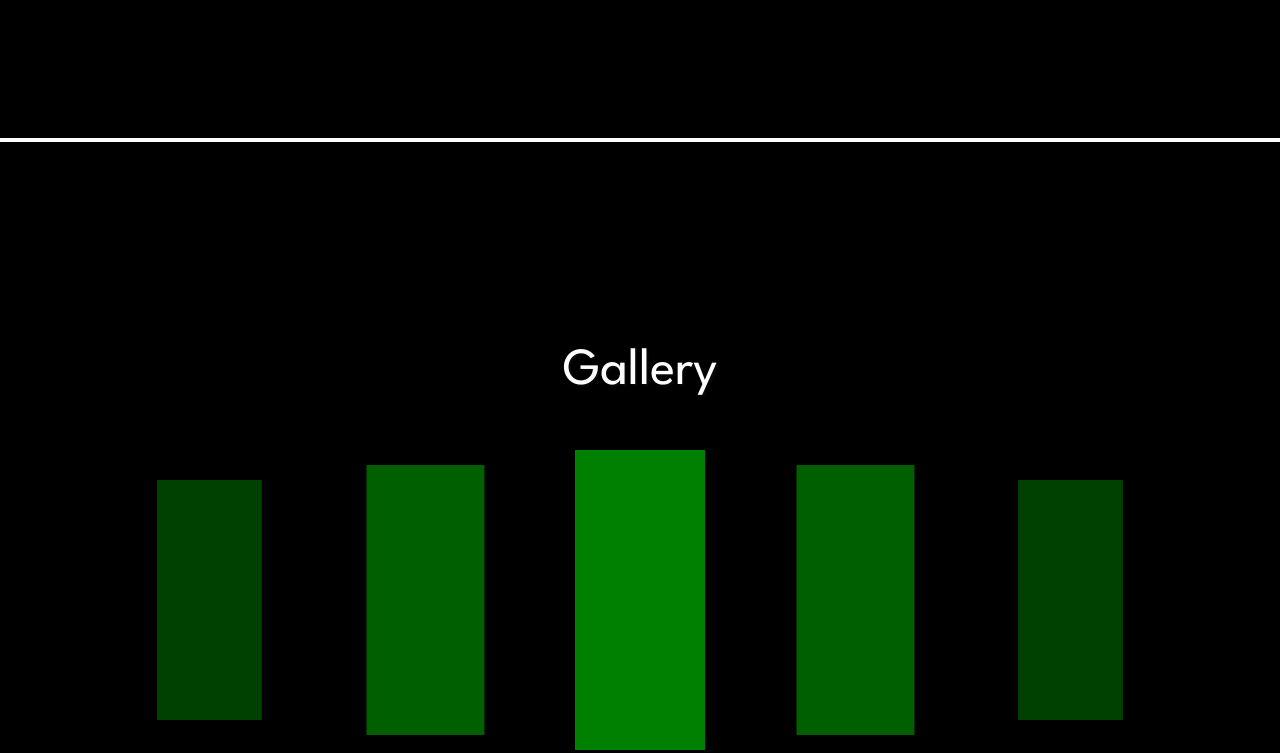
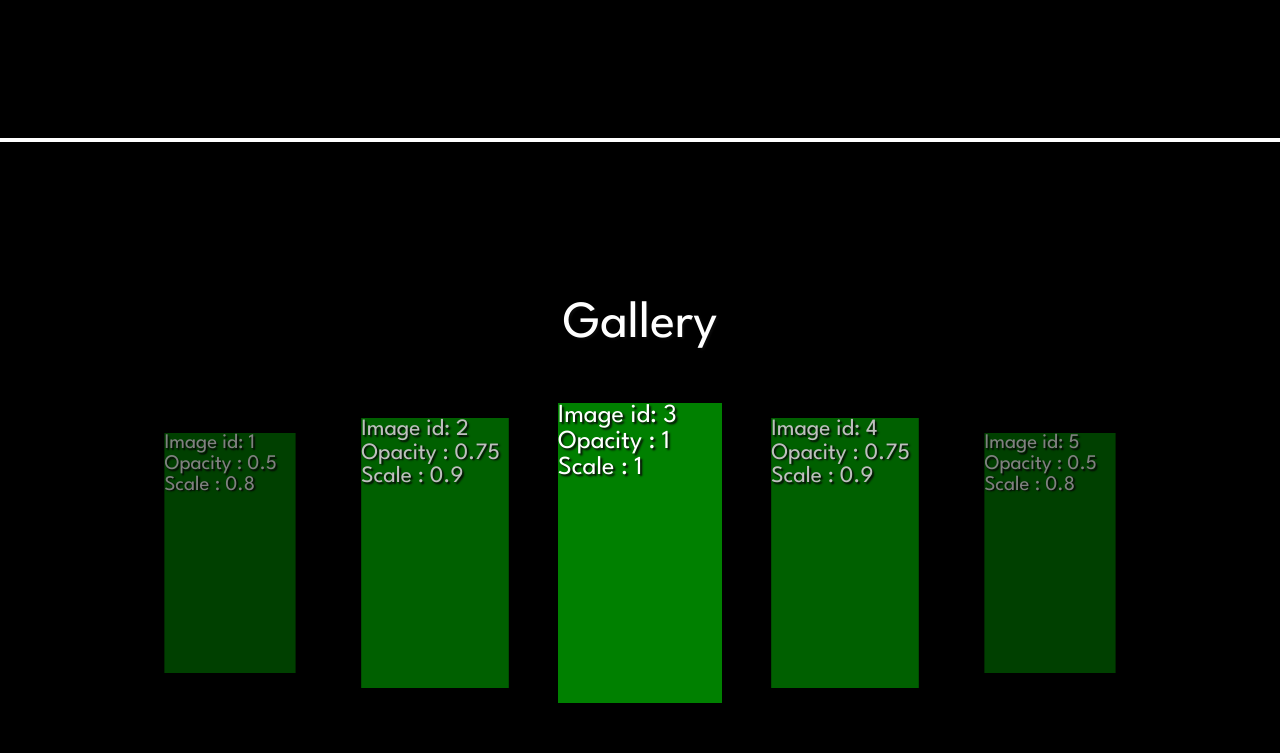
Before and after one commit to MateuszJankowski02/BolekPortfolio, a Nuxt app: page / in a window 1280 px wide. Shown: the part 2027-2780 px from the top of the page. Built offline with nearby package versions, Linux system fonts and the light colour scheme; no server answers; the database is empty.

Commit message:
Added carousel animation

```diff
--- a/app.vue
+++ b/app.vue
@@ -10,6 +10,9 @@ async function getCountries() {
 onMounted(() => {
   getCountries()
 })
+
+
+
 </script>
 
 <template>
--- a/components/Button.vue
+++ b/components/Button.vue
@@ -1,9 +1,3 @@
-<template>
-    <div class="button">
-        {{ buttonTitle }}
-    </div>
-</template>
-
 <script>
 export default {
   props: {
@@ -11,15 +5,20 @@ export default {
   },
 };
 </script>
-
+<template>
+    <div class="button">
+        {{ buttonTitle }}
+    </div>
+</template>
 <style lang="scss" scoped>
 .button{
     width: clamp(6rem,7rem,8rem);
     height: 2.5rem;
-    border: 1px black solid;
+    border: 1px white solid;
     display: flex;
     align-items: center;
     justify-content: center;
     letter-spacing: 2px;
+    cursor: pointer;
 }
 </style>
--- a/components/Contact.vue
+++ b/components/Contact.vue
@@ -1,3 +1,8 @@
+<script>
+  export default {
+
+  }
+</script>
 <template>
     <div class="section">
         <div class="contact-wrapper">
@@ -26,10 +31,6 @@
         </div>
     </div>
 </template>
-
-<script>
-</script>
-
 <style lang="scss" scoped>
 @use '../assets/styles/abstracts' as *;
 
@@ -41,7 +42,7 @@
     line-height: 1.6rem;
     @media (max-width: 500px) {
         grid-template-rows: 1fr 7fr 7fr;
-        grid-template-columns: 1;
+        grid-template-columns: 1fr;
         .section-heading{
         grid-column-start: 1;
         grid-column-end: span 1;
--- a/components/Gallery.vue
+++ b/components/Gallery.vue
@@ -1,58 +1,111 @@
-<template lang="">
+<script setup>
+const images = reactive([
+  {
+    id: "1",
+    content: "Image1",
+    scale: 0.8,
+    opacity: 0.5
+  },
+  {
+    id: "2",
+    content: "Image2",
+    scale: 0.9,
+    opacity: 0.75
+  },
+  {
+    id: "3",
+    content: "Image3",
+    scale: 1.0,
+    opacity: 1
+  },
+  {
+    id: "4",
+    content: "Image4",
+    scale: 0.9,
+    opacity: 0.75
+  },
+  {
+    id: "5",
+    content: "Image5",
+    scale: 0.8,
+    opacity: 0.5
+  }
+]);
+
+const isAnimating = ref(false);
+
+const swapElements = function() {
+  if (isAnimating.value) return;
+  isAnimating.value = true;
+  console.log(images);
+  images.forEach((image, index) => {
+    if (index === 3 || index === 4) {
+      image.scale = 0.8;
+      image.opacity = 0.5;
+    } else if (index === 0 || index === 2) {
+      image.scale = 0.9;
+      image.opacity = 0.75;
+    } else if (index === 1) {
+      image.scale = 1.0;
+      image.opacity = 1;
+    }
+  });
+  images.unshift(...images.splice(-1));
+  setTimeout(() => {
+    isAnimating.value = false;
+  }, 500);
+};
+</script>
+<template>
     <div class="section">
         <div class="section-content-column">
             <h5 class="section-heading">Gallery</h5>
-            <div class="images">
-                <div class="image-placeholder"></div>
-                <div class="image-placeholder"></div>
-                <div class="image-placeholder"></div>
-                <div class="image-placeholder"></div>
-                <div class="image-placeholder"></div>
-            </div>
+            <transition-group name="list" tag="div" class="images">
+
+              <div
+                  v-for="image in images"
+                  :key="image.id"
+                  class="image-placeholder-wrapper"
+              >
+                <div class="image-placeholder" :style="[{opacity: image.opacity, transform: `scale(${image.scale})`}]">
+                  <p>Image id: {{ image.id }}</p>
+                  <p>Opacity : {{ image.opacity }}</p>
+                  <p>Scale   : {{ image.scale }}</p>
+                </div>
+              </div>
+            </transition-group>
+          <Button buttonTitle="Home" @click="swapElements"/>
         </div>
     </div>
 </template>
-<script>
-export default {
-
-}
-</script>
 <style lang="scss" scoped>
     @use '../assets/styles/abstracts' as *;
     .section-content-column{
         @include flex-center(column);
         gap: 2rem;
     }
+
     .images{
       width: 100%;
-        display: grid;
-        grid-template-columns: repeat(5, 1fr);
-        gap: 2rem;
-        justify-items: center;
+      display: grid;
+      grid-template-columns: repeat(5, 1fr);
+      justify-items: center;
     }
+
     .image-placeholder{
         width: 80%;
         height: 300px;
         background-color: green;
+        transition: transform 500ms, opacity 500ms;
     }
-    .image-placeholder:nth-child(1){
-      scale: 0.8;
-      opacity: 50%;
+    .image-placeholder-wrapper{
+        width: 100%;
+        display: flex;
+        justify-content: center;
     }
-    .image-placeholder:nth-child(2){
-      scale: 0.9;
-      opacity: 75%;
-    }
-    .image-placeholder:nth-child(3){
-      scale: 1.0;
-    }
-    .image-placeholder:nth-child(4){
-      scale: 0.9;
-      opacity: 75%;
-    }
-    .image-placeholder:nth-child(5){
-      scale: 0.8;
-      opacity: 50%;
+
+    .list-move {
+      transition: transform 500ms, opacity 500ms;
     }
 
 </style>
```
Also changed, not shown: components/About.vue (+6 -6 lines), components/Header.vue (+5 -5 lines), components/Home.vue (+6 -6 lines).
